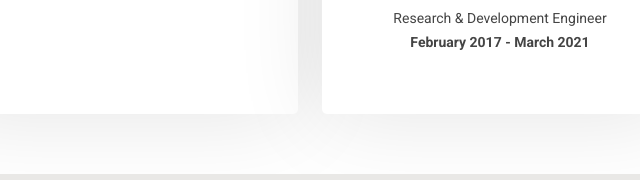
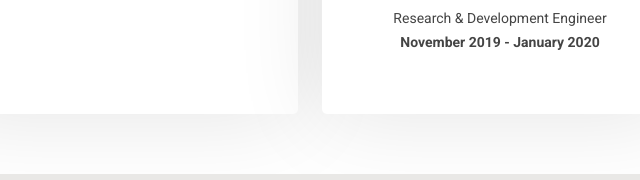
Before and after one commit to MohamedAhsan97/mohamedahsan97.github.io, a plain HTML site: page resume.html in a window 1280 px wide. Shown: the part 539-719 px from the top of the page, 520-1160 px from the left. Drawn offline with Linux system fonts and the light colour scheme.

Commit message:
Update resume.html
corrected the dates for APU experience

```diff
--- a/resume.html
+++ b/resume.html
@@ -160,7 +160,7 @@
                 <h3>Asia Pacific University of Technology &amp Innovation - Malaysia</h3>
               </a>
               <p>Research &amp Development Engineer</p>
-              <p><strong>February 2017 - March 2021</strong></p>
+              <p><strong>November 2019 - January 2020</strong></p>
             </div>
           </div>
 
```
